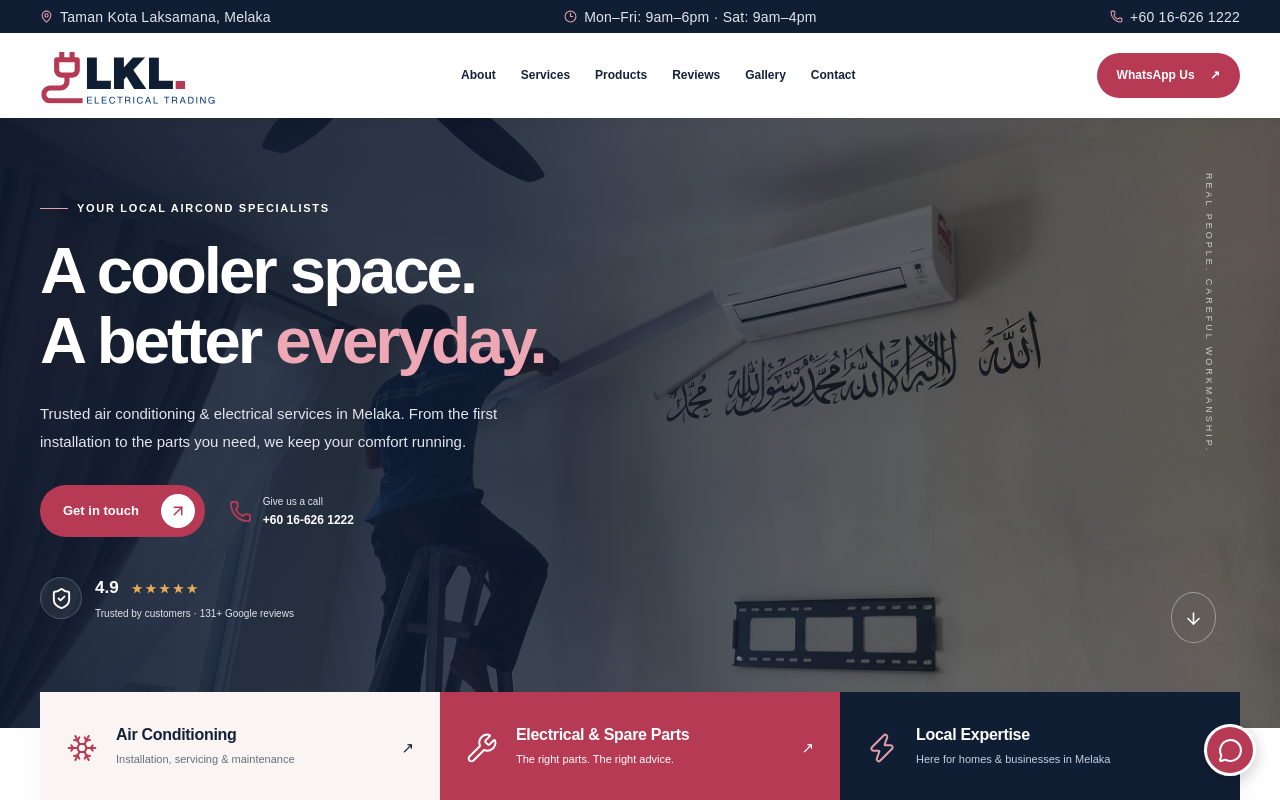
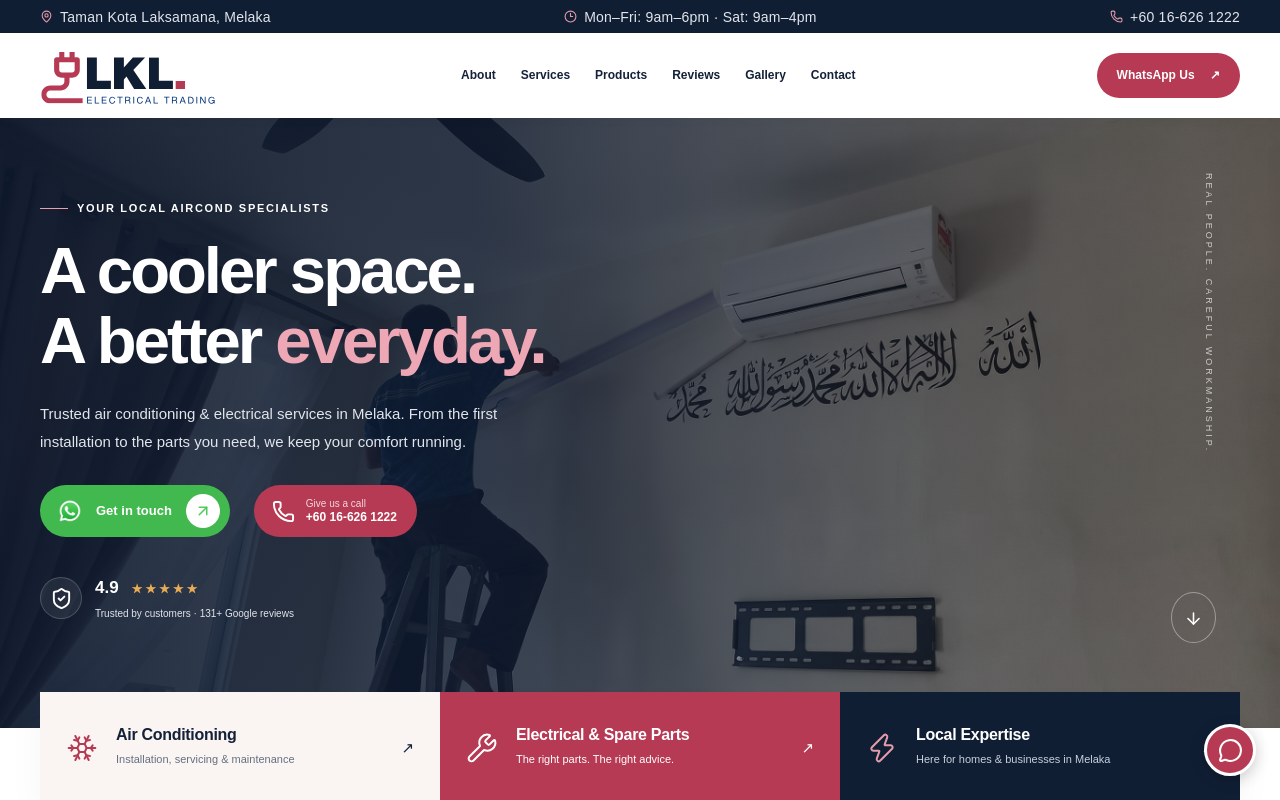
Before and after one commit to mishuk09/LKL-Electrical-Trading, a Next.js app: page / in a window 1280 px wide. Shown: the top 800 px of the page. Built offline with nearby package versions, Linux system fonts and the light colour scheme.

Commit message:
Add WhatsApp contact button with image and update styles in ContactActions

```diff
--- a/src/components/ui.tsx
+++ b/src/components/ui.tsx
@@ -1,4 +1,5 @@
 import { ArrowUpRight, Phone, Wind } from "lucide-react";
+import Image from "next/image";
 import type { ReactNode } from "react";
 import { business, whatsapp } from "@/lib/business";
 
@@ -35,13 +36,28 @@ export function ContactActions({
   return (
     <div
       data-slot="actions"
-      className={`flex items-center flex-wrap gap-[24px] ${light ? "[&_a:not([data-slot~='primary'])]:text-[#fff] [&_a:not([data-slot~='primary'])_small]:text-[#e1e5ec]" : ""}`}
+      className={`flex items-center flex-wrap gap-[24px] ${light ? "[&_small]:text-[#e1e5ec]" : ""}`}
     >
-      <Action href={whatsapp()} external>
+      <a
+        className="inline-flex shrink-0 items-center justify-between h-[52px] rounded-[30px] pt-[9px] pr-[10px] pb-[9px] pl-[18px] whitespace-nowrap text-[#fff] text-[13px] font-bold [transition:background_0.2s,_transform_0.2s] gap-[14px] bg-[#42b94f] [&:hover]:bg-[#50CC5D] [&:hover]:[transform:translateY(-2px)]"
+        href={whatsapp()}
+        target="_blank"
+        rel="noopener noreferrer"
+      >
+        <Image
+          src="/images/whatsapp.webp"
+          alt=""
+          width={24}
+          height={24}
+          className="h-[24px] w-[24px] object-contain"
+        />
         Get in touch
-      </Action>
+        <span className="grid place-items-center w-[34px] h-[34px] rounded-[50%] bg-white text-[#50CC5D]">
+          <ArrowUpRight size={18} />
+        </span>
+      </a>
       <a
-        className="flex items-center text-[12px] gap-[11px] [&_>_svg]:text-primary [&_small]:block [&_small]:text-muted [&_small]:text-[10px]"
+        className="inline-flex shrink-0 items-center h-[52px] rounded-[30px] bg-primary pt-[9px] pr-[20px] pb-[9px] pl-[18px] whitespace-nowrap text-[#fff] text-[12px] gap-[11px] [transition:background_0.2s,_transform_0.2s] [&:hover]:bg-primary-dark [&:hover]:[transform:translateY(-2px)] [&_>_svg]:text-[#fff] [&_small]:block [&_small]:text-[#ffffffcc] [&_small]:text-[10px] [&_span]:leading-[1.2]"
         href={business.phoneHref}
       >
         <Phone size={23} />
```
